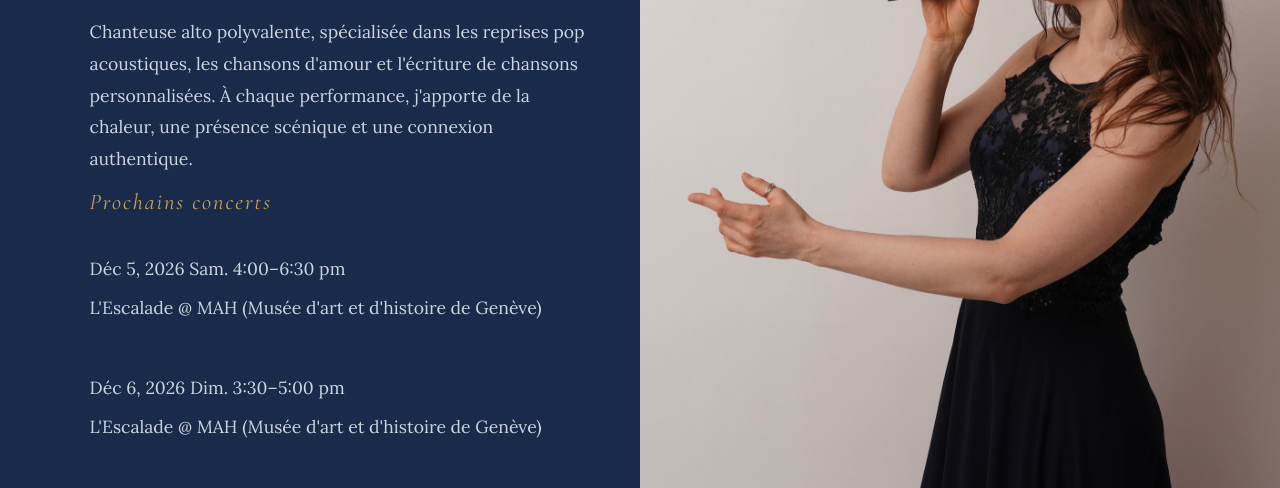
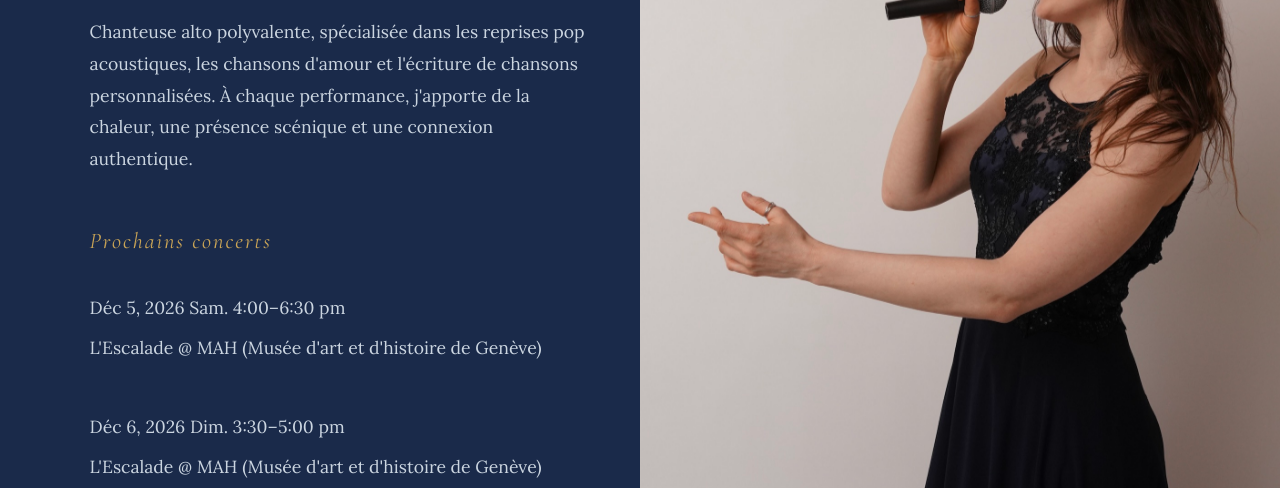
Before and after one commit to mildakveder/mk, a plain HTML site: page fr.html in a window 1280 px wide. Shown: the part 296-784 px from the top of the page. Drawn offline with nearby package versions, Linux system fonts and the light colour scheme.

Commit message:
Update fr.html

```diff
--- a/fr.html
+++ b/fr.html
@@ -902,6 +902,7 @@
                 <h1>Milda Sings</h1>
                 <p class="tagline">Chanteuse & Auteure-compositrice</p>
                 <p class="intro">Chanteuse alto polyvalente, spécialisée dans les reprises pop acoustiques, les chansons d'amour et l'écriture de chansons personnalisées. À chaque performance, j'apporte de la chaleur, une présence scénique et une connexion authentique.</p>
+				<p class="intro"> &nbsp </p>
 				<p class="tagline">Prochains concerts</p>
                 <p class="intro"> Déc 5, 2026 Sam. 4:00–6:30 pm </p>
                 <p class="intro"> L'Escalade @ MAH (Musée d'art et d'histoire de Genève) </p>
```
